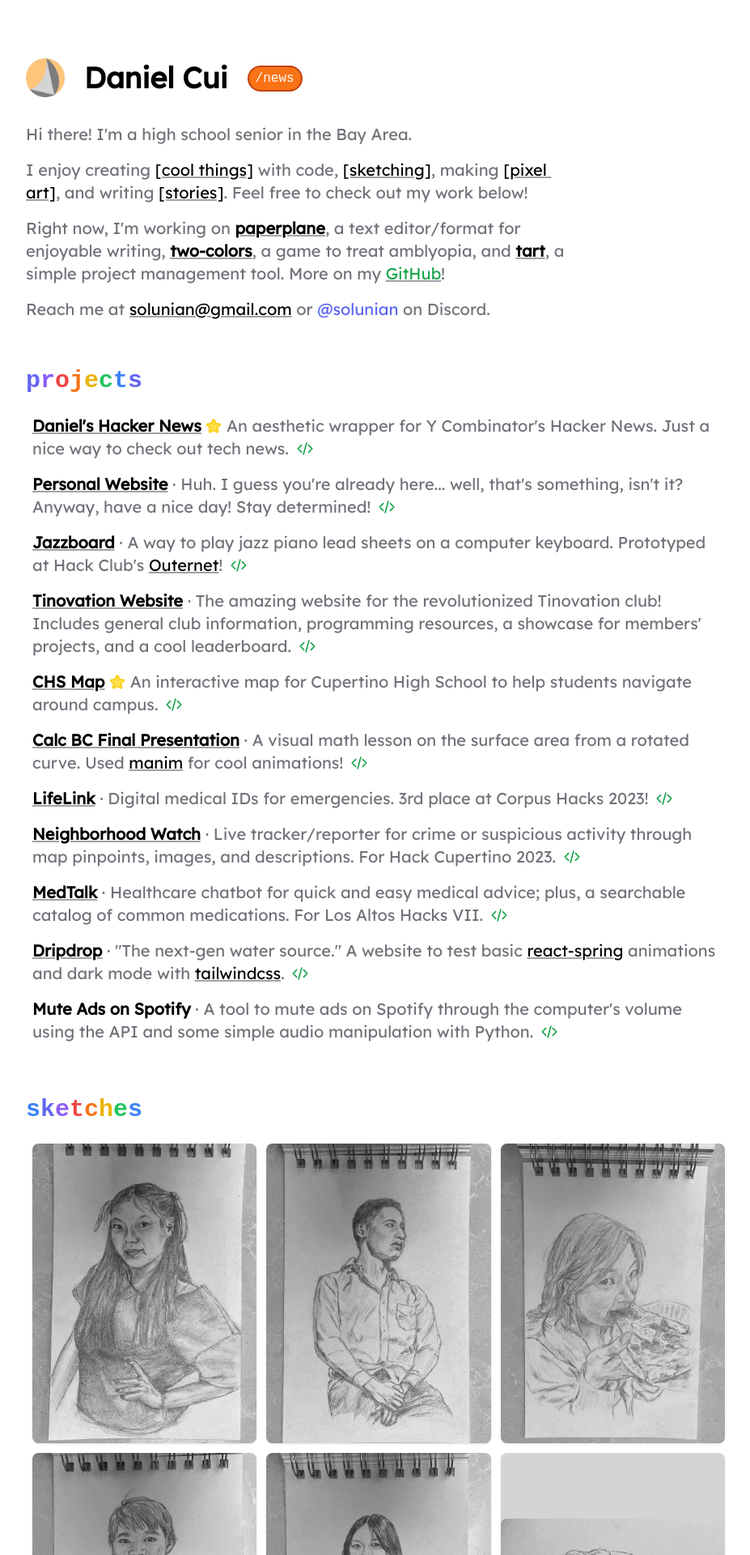
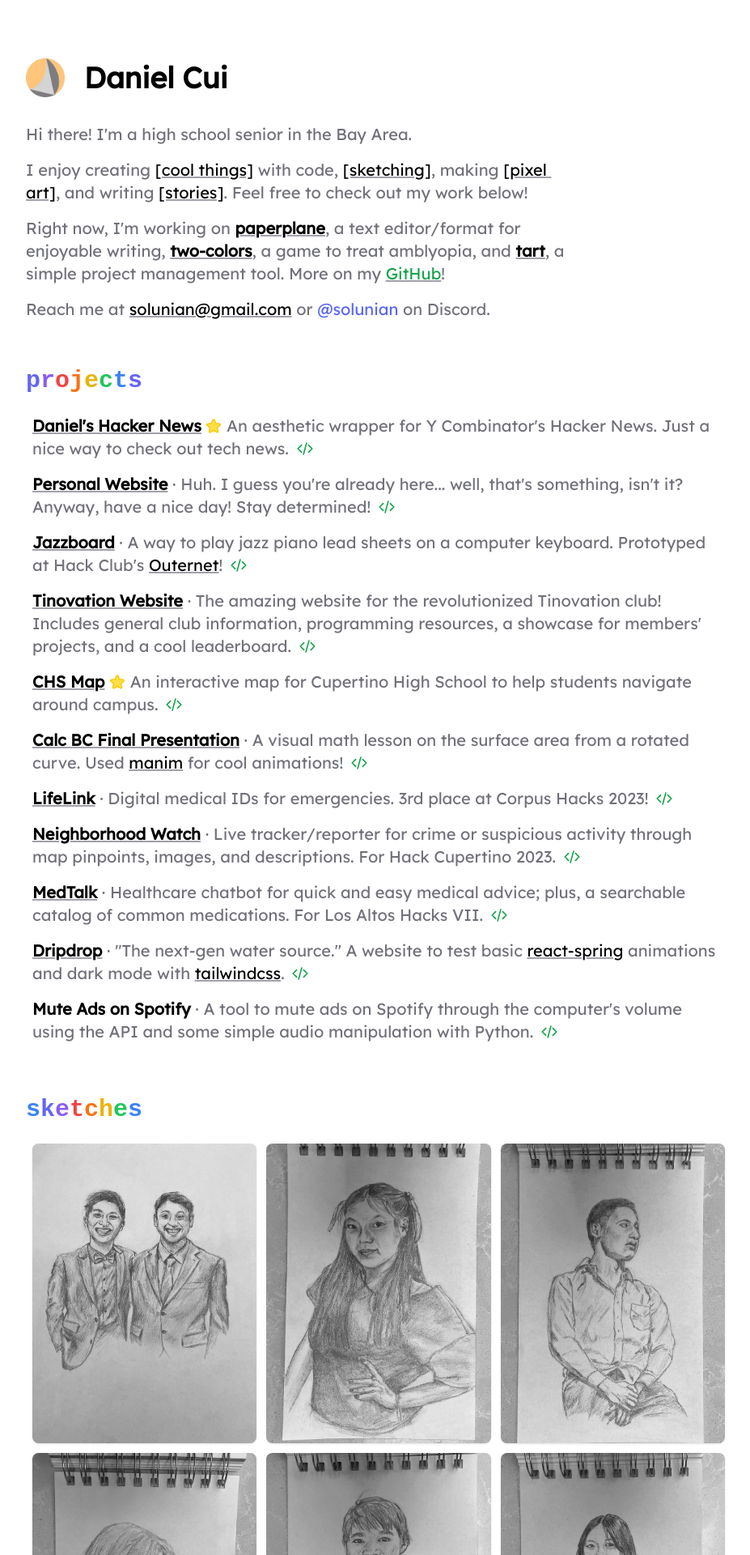
Before and after one commit to solunian/website, a SvelteKit app: page / in a window 1280 px wide. Shown: the top 1920 px of the page at 81% size, without its empty margins (176-1103 px from the left). Built offline with nearby package versions, Linux system fonts and the light colour scheme; a web font is replaced by a local one.

Commit message:
chore: remove bad /news button, add justin_avy sketch

```diff
--- a/src/routes/+page.svelte
+++ b/src/routes/+page.svelte
@@ -14,17 +14,9 @@
     class="flex max-w-5xl flex-col gap-4 px-6 pb-8 pt-4 sm:gap-8 sm:px-12 sm:pb-10 sm:pt-6 md:px-20 md:pb-12 md:pt-10">
     <header class="mt-8 flex max-w-2xl flex-col gap-4">
       <div class="mb-4 flex flex-row flex-wrap items-center gap-4 sm:gap-6">
-
         <img src="/website/icon.avif" alt="icon" class="h-12" />
 
         <h1 class="font-lexend text-4xl font-bold text-black dark:text-white">Daniel Cui</h1>
-
-        <span>
-          <a
-            href="/news"
-            class="inline-block rounded-3xl border-2 border-orange-700 bg-orange-500 px-2 py-0.5 font-mono text-base text-white transition hover:bg-orange-600"
-            >/news</a>
-        </span>
       </div>
 
       <p>Hi there! I'm a high school senior in the Bay Area.</p>
@@ -157,6 +149,7 @@
         folder="sketches"
         grayscale
         filenames={[
+          "justin_avy.jpg",
           "susan.jpg",
           "rishi.jpg",
           "annie.jpg",
```
Also changed, not shown: src/routes/news/README.md, static/sketches/justin_avy.jpg (added).
